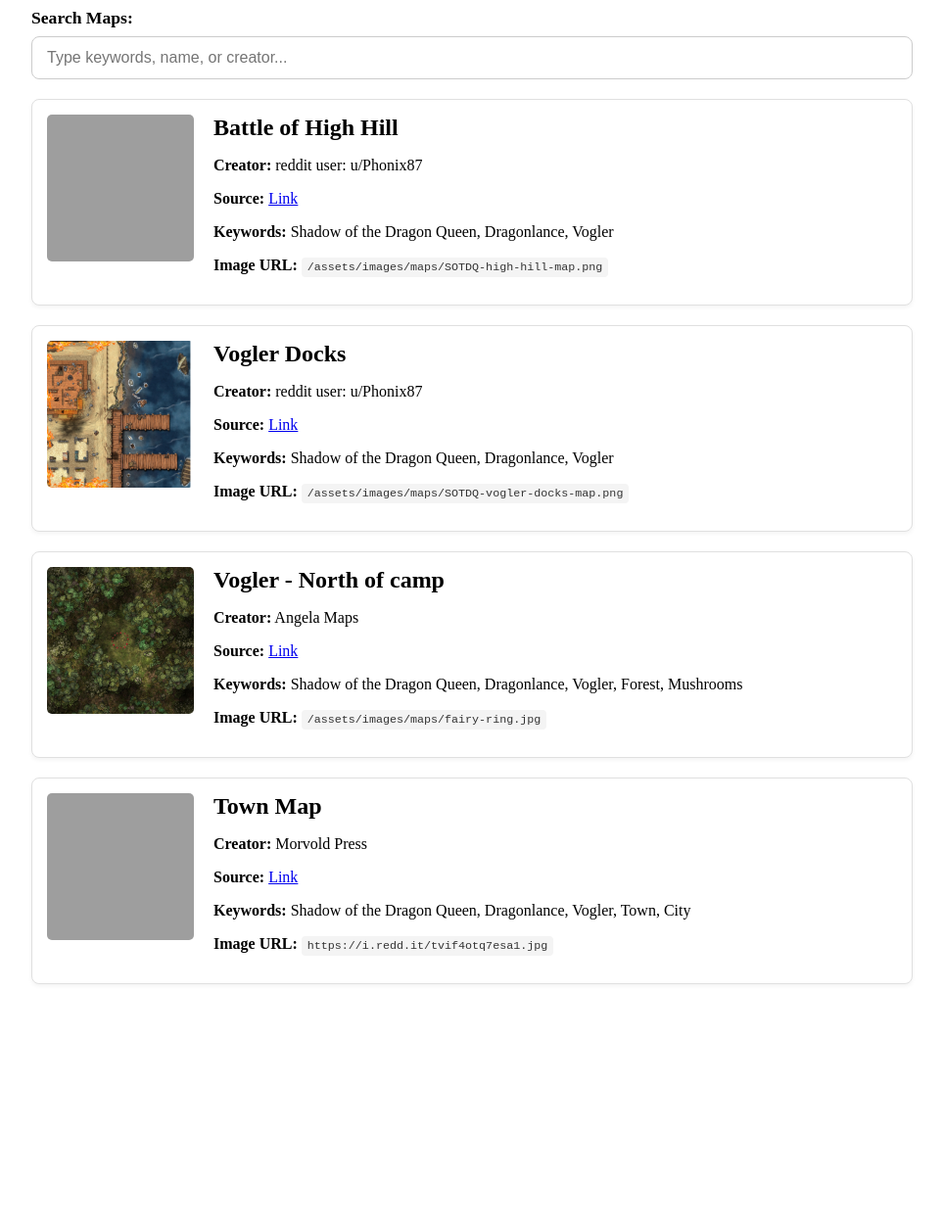
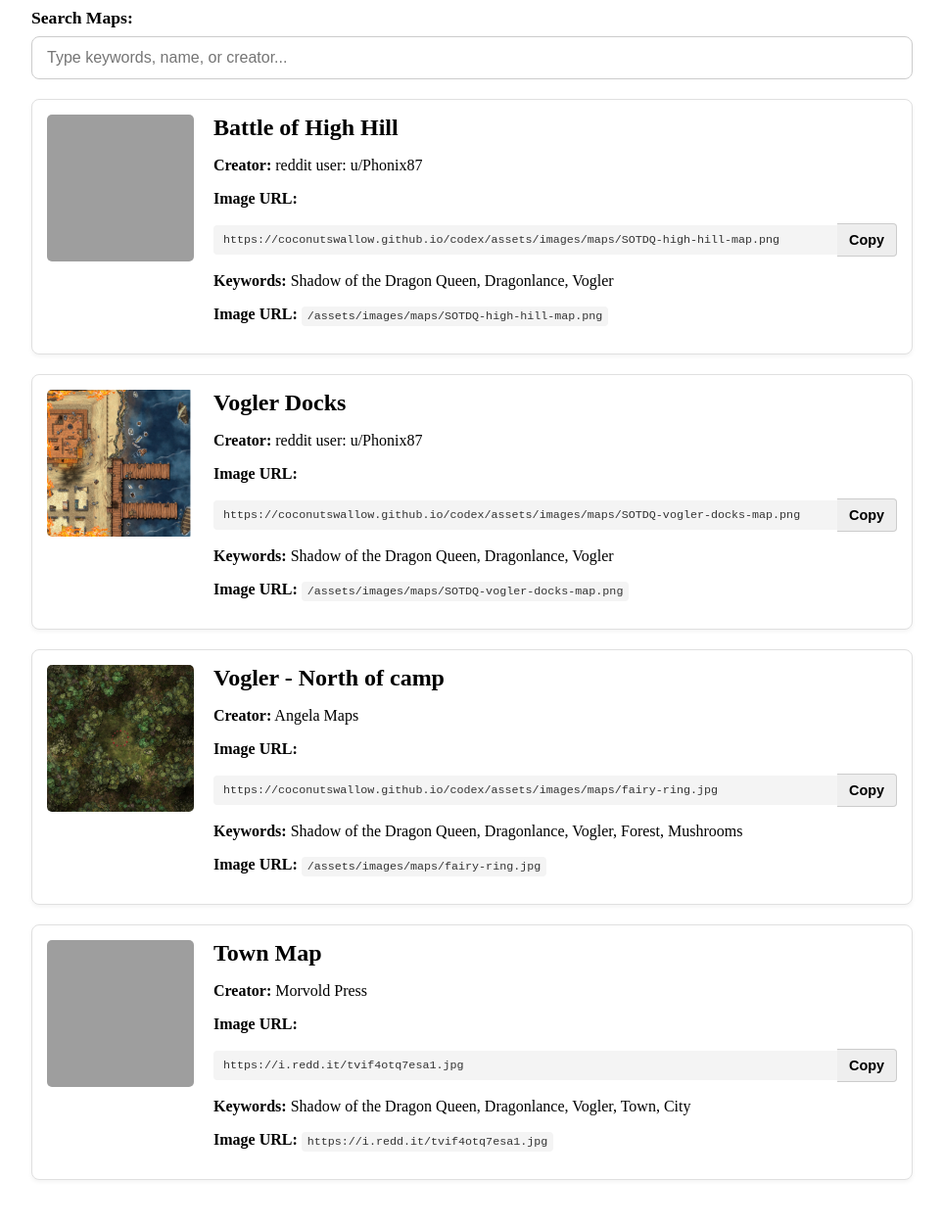
Before and after one commit to coconutswallow/codex, a Jekyll site: the page built from index.html, in a window 1280 px wide. Shown: the whole page at 98% size, without its empty margins (158-1121 px from the left). Built offline with Jekyll 4.4.1, drawn with Linux system fonts in a browser that asks for light colours; before the commit the page ends 1053 px from its top, so only the background shows below that; grey boxes are pictures that could not be loaded.

Commit message:
updates for copy button

```diff
--- a/_config.yml
+++ b/_config.yml
@@ -1,3 +1,7 @@
+url: "https://coconutswallow.github.io"
+baseurl: "/codex"
+
+# Your collections config
 collections:
   maps:
-    output: true # This creates a separate page for each map
+    output: true
--- a/assets/css/style.css
+++ b/assets/css/style.css
@@ -107,3 +107,41 @@
   box-shadow: 0 2px 4px rgba(0,0,0,0.05);
   background-color: #fff; /* A solid background color is nice */
 }
+/* Container for the code and button */
+.copy-wrapper {
+  display: flex;
+  align-items: center;
+  width: 100%;
+}
+
+/* The <code> block */
+.copy-wrapper .copy-target {
+  flex-grow: 1; /* Makes the code block fill the space */
+  background-color: #f4f4f4;
+  padding: 8px 10px;
+  border-radius: 4px 0 0 4px; /* Rounded on the left */
+  font-family: monospace;
+  font-size: 0.9em;
+  color: #333;
+  /* Prevent long URLs from breaking the layout */
+  white-space: nowrap;
+  overflow: hidden;
+  text-overflow: ellipsis;
+}
+
+/* The new copy button */
+.copy-wrapper .copy-button {
+  flex-shrink: 0; /* Prevents button from shrinking */
+  padding: 8px 12px;
+  border: 1px solid #ccc;
+  border-left: none; /* Joins it to the code block */
+  background-color: #eee;
+  border-radius: 0 4px 4px 0; /* Rounded on the right */
+  cursor: pointer;
+  font-weight: 600;
+  font-size: 0.9em;
+}
+
+.copy-wrapper .copy-button:hover {
+  background-color: #dcdcdc;
+}
--- a/index.html
+++ b/index.html
@@ -22,13 +22,12 @@ title: Map Index
         <h2>{{ map.name }}</h2>
         <p><strong>Creator:</strong> {{ map.creator }}</p>
 
-        <p><strong>Source:</strong>
-          {% if map.source contains 'http' %}
-            <a href="{{ map.source }}" target="_blank" rel="noopener noreferrer">Link</a>
-          {% else %}
-            <a href="{{ map.source }}">Link</a>
-          {% endif %}
-        </p>
+        <p><strong>Image URL:</strong></p>
+        <div class="copy-wrapper">
+          <code class="copy-target">{{ map.image_path | absolute_url }}</code>
+          <button class="copy-button" type="button">Copy</button>
+        </div>
+
 
         <p><strong>Keywords:</strong> {{ map.keywords }}</p>
 
@@ -44,32 +43,55 @@ title: Map Index
   // Wait until the page is fully loaded
   document.addEventListener('DOMContentLoaded', (event) => {
 
-    // 1. Get the elements
+    /* --- Your existing search logic --- */
     const searchInput = document.getElementById('mapSearchInput');
     const allMapCards = document.querySelectorAll('.map-card');
 
-    // 2. Add an event listener for "keyup"
     searchInput.addEventListener('keyup', () => {
-
-      // 3. Get the search text, trim it, and make it lowercase
+      // ... (all your existing search code is fine)
       const filterText = searchInput.value.toLowerCase().trim();
-
-      // 4. Loop through every map card
       allMapCards.forEach(card => {
-
-        // 5. Get the card's searchable data (also lowercase)
         const cardData = card.dataset.search.toLowerCase();
-
-        // 6. Compare the card's data with the filter text
         if (cardData.includes(filterText)) {
-          // If it matches, show the card
-          // We use "flex" because that's what your CSS uses
           card.style.display = 'flex';
         } else {
-          // If it doesn't match, hide the card
           card.style.display = 'none';
         }
       });
     });
+    /* --- End of existing search logic --- */
+
+
+    /* 👇 ADD THIS NEW BLOCK FOR THE COPY BUTTONS 👇 */
+
+    // 7. Get all the new copy buttons
+    const allCopyButtons = document.querySelectorAll('.copy-button');
+
+    // 8. Add a click listener to each one
+    allCopyButtons.forEach(button => {
+      button.addEventListener('click', () => {
+
+        // Find the <code> element that is right before this button
+        const codeElement = button.previousElementSibling;
+        const textToCopy = codeElement.innerText;
+
+        // Use the modern Clipboard API to copy the text
+        navigator.clipboard.writeText(textToCopy).then(() => {
+
+          // Give the user visual feedback
+          button.innerText = 'Copied!';
+
+          // Reset the button text after 2 seconds
+          setTimeout(() => {
+            button.innerText = 'Copy';
+          }, 2000);
+
+        }).catch(err => {
+          console.error('Failed to copy text: ', err);
+        });
+      });
+    });
+    /* --- End of new copy button block --- */
+
   });
 </script>
```
